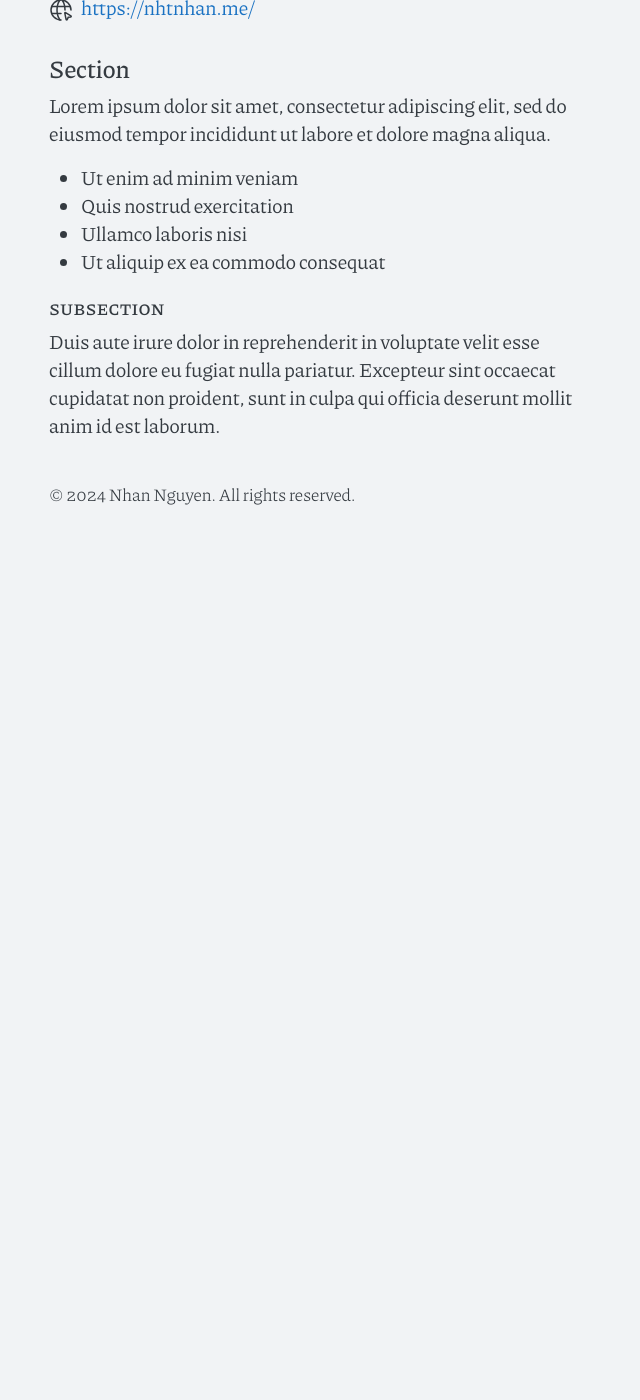
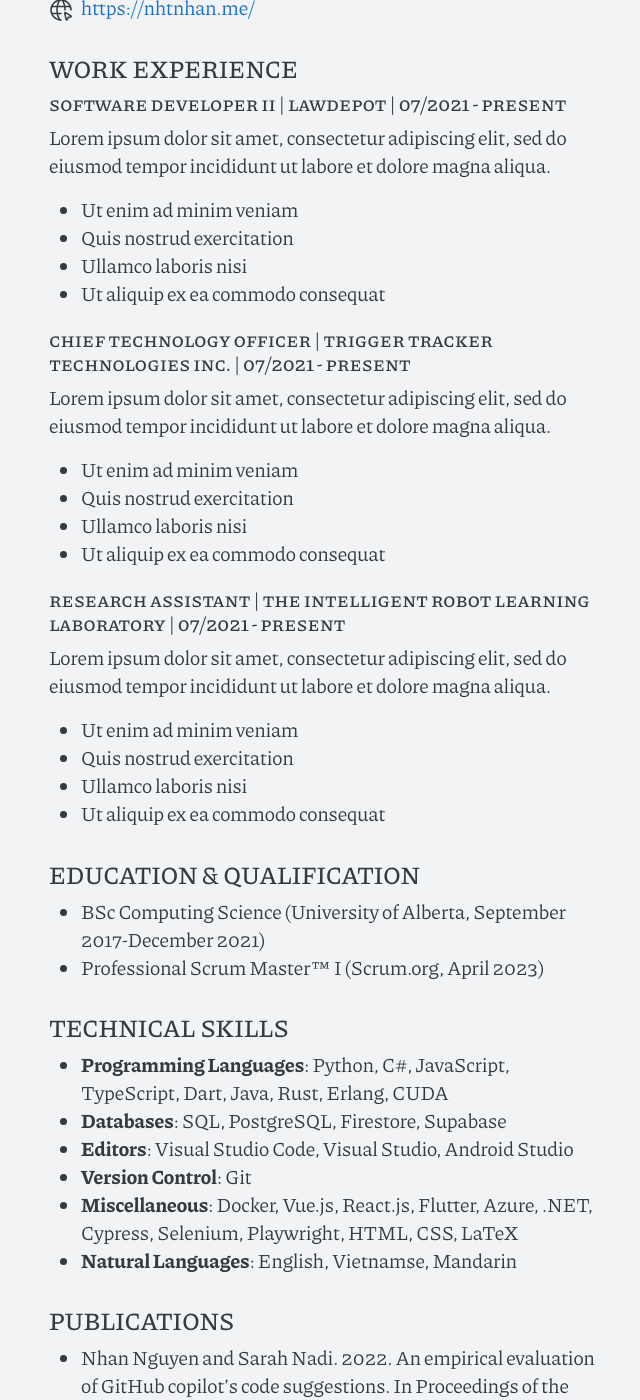
Before and after one commit to nhtnhan/nhtnhan.github.io, a Jekyll site: the page built from cv.md, in a window 1280 px wide and 1400 px high, scrolled down 270 px. Shown: the whole window, without its empty margins (318-958 px from the left). Built offline with Jekyll 4.4.1, drawn with Linux system fonts in a browser that asks for light colours; before the commit the page ends 900 px from its top, so only the background shows below that; some of the changed text lies outside the part shown.

Commit message:
update cv

```diff
--- a/cv.md
+++ b/cv.md
@@ -7,15 +7,49 @@ title: CV
 
 {% include contact.html %}
 
-## Section
-
+## WORK EXPERIENCE
+### Software Developer II | LawDepot | 07/2021 - Present
 Lorem ipsum dolor sit amet, consectetur adipiscing elit, sed do eiusmod tempor incididunt ut labore et dolore magna aliqua.
 
-* Ut enim ad minim veniam
-* Quis nostrud exercitation
-* Ullamco laboris nisi
-* Ut aliquip ex ea commodo consequat
+- Ut enim ad minim veniam
+- Quis nostrud exercitation
+- Ullamco laboris nisi
+- Ut aliquip ex ea commodo consequat
 
-### Subsection
+### Chief Technology Officer | Trigger Tracker Technologies Inc. | 07/2021 - Present
+Lorem ipsum dolor sit amet, consectetur adipiscing elit, sed do eiusmod tempor incididunt ut labore et dolore magna aliqua.
 
-Duis aute irure dolor in reprehenderit in voluptate velit esse cillum dolore eu fugiat nulla pariatur. Excepteur sint occaecat cupidatat non proident, sunt in culpa qui officia deserunt mollit anim id est laborum.
+- Ut enim ad minim veniam
+- Quis nostrud exercitation
+- Ullamco laboris nisi
+- Ut aliquip ex ea commodo consequat
+
+### Research Assistant | The Intelligent Robot Learning Laboratory | 07/2021 - Present
+Lorem ipsum dolor sit amet, consectetur adipiscing elit, sed do eiusmod tempor incididunt ut labore et dolore magna aliqua.
+
+- Ut enim ad minim veniam
+- Quis nostrud exercitation
+- Ullamco laboris nisi
+- Ut aliquip ex ea commodo consequat
+
+## EDUCATION & QUALIFICATION
+- BSc Computing Science (University of Alberta, September 2017-December 2021)
+- Professional Scrum Master™ I (Scrum.org, April 2023)
+
+## TECHNICAL SKILLS
+- **Programming Languages**: Python, C#, JavaScript, TypeScript, Dart, Java, Rust, Erlang, CUDA
+- **Databases**: SQL, PostgreSQL, Firestore, Supabase
+- **Editors**: Visual Studio Code, Visual Studio, Android Studio
+- **Version Control**: Git
+- **Miscellaneous**: Docker, Vue.js, React.js, Flutter, Azure, .NET, Cypress, Selenium, Playwright, HTML, CSS, LaTeX
+- **Natural Languages**: English, Vietnamse, Mandarin
+
+## PUBLICATIONS
+- Nhan Nguyen and Sarah Nadi. 2022. An empirical evaluation of GitHub copilot's code suggestions. In Proceedings of the 19th International Conference on Mining Software Repositories (MSR '22). Association for Computing Machinery, New York, NY, USA, 1–5. https://doi.org/10.1145/3524842.3528470
+
+## HOBBIES
+- Practice Judo at University of Alberta's Judo Club which consists of: training, mentoring, volunteering and competing at all judo-related events.
+- Practice Brazillian jiu-jitsu at Method BJJ.
+- Boulder at local climbing gyms.
+- Run Half Marathon and Army 10K at Servus Edmonton Marathon.
+- Cook and eat good food (pho, ramen, bun bo hue, banh mi, shawarma, dimsum, bubble tea etc)
```
Also changed, not shown: index.md (+4 -9 lines).
